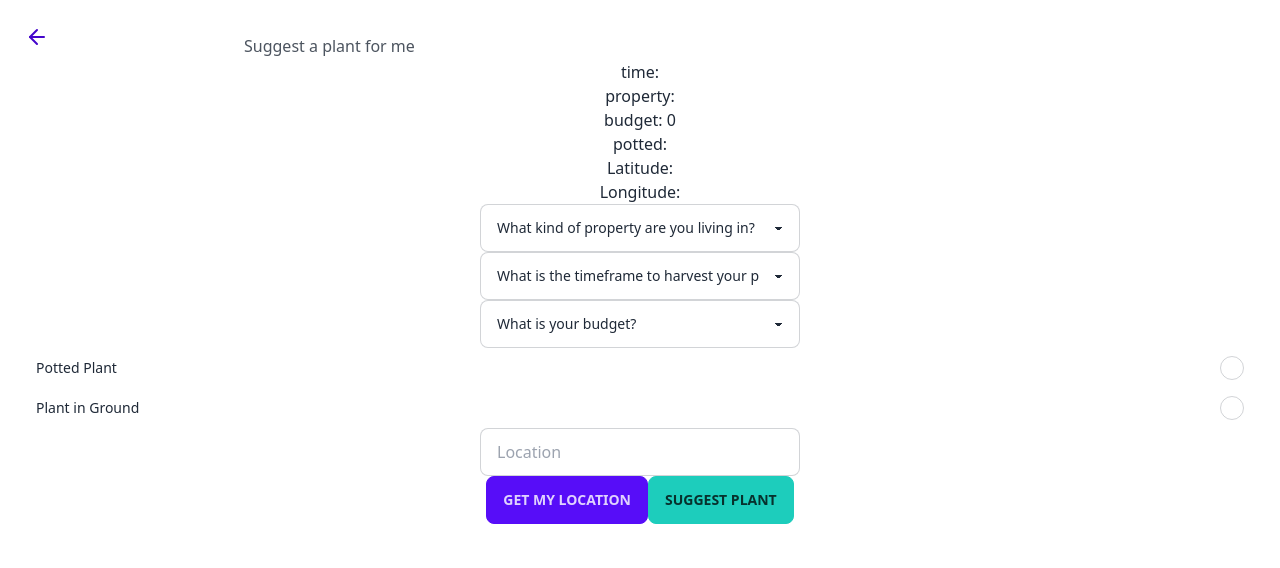
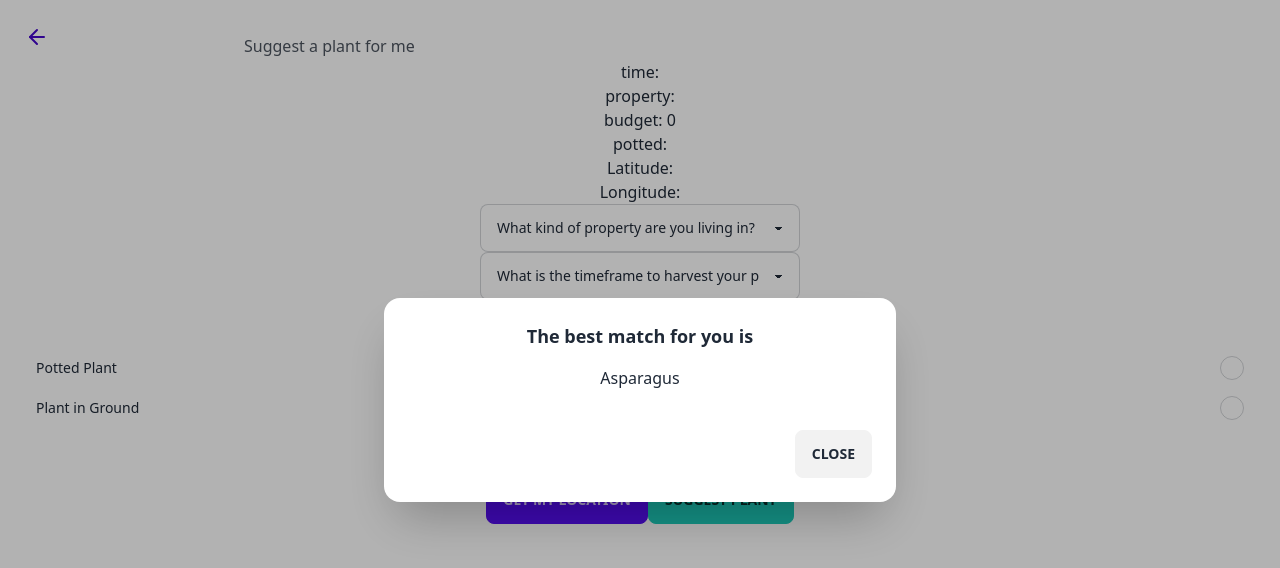
Before and after one commit to SYNCS2023/LeafyLink, a React (Vite) app: page /new in a window 1280 px wide. Both pictures are taken after a click on the button "SUGGEST PLANT". Shown: the top 568 px of the page. Built offline with nearby package versions, Linux system fonts and the light colour scheme; no server answers.

Commit message:
rec modal

```diff
--- a/src/pages/SuggestPlant.jsx
+++ b/src/pages/SuggestPlant.jsx
@@ -143,9 +143,20 @@ const SuggestPlant = () => {
         whileHover={{ scale: 1.05 }}
         whileTap={{ scale: 0.9 }}
         className='btn btn-accent hover:shadow-lg'
+        onClick={() => window.my_modal_5.showModal()}
       >
         Suggest Plant
       </motion.button>
+
+      <dialog id='my_modal_5' className='modal modal-bottom sm:modal-middle'>
+        <form method='dialog' className='modal-box'>
+          <h3 className='font-bold text-lg'>The best match for you is</h3>
+          <p className='py-4'>Asparagus</p>
+          <div className='modal-action'>
+            <button className='btn'>Close</button>
+          </div>
+        </form>
+      </dialog>
     </div>
   );
 };
```
